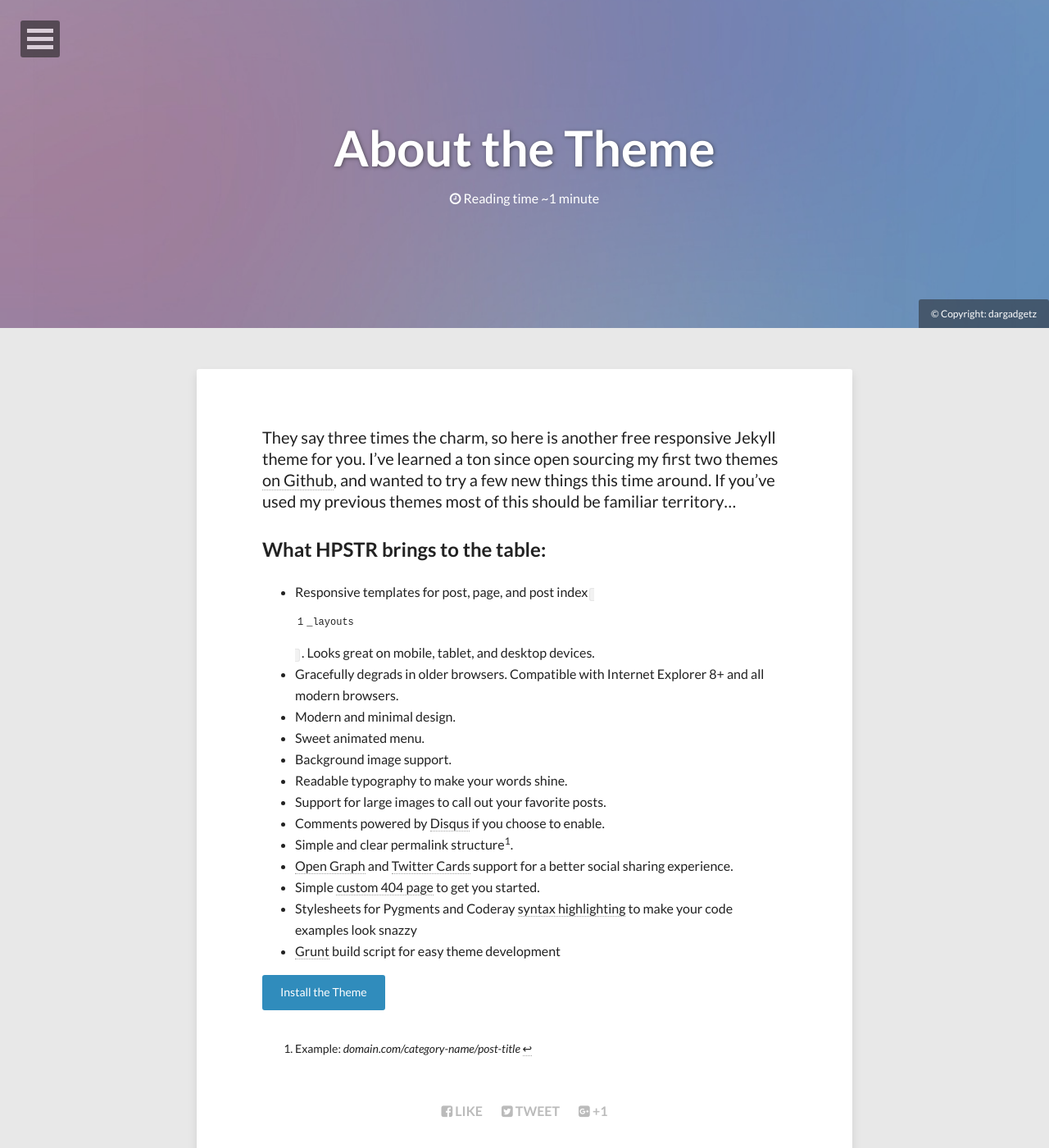
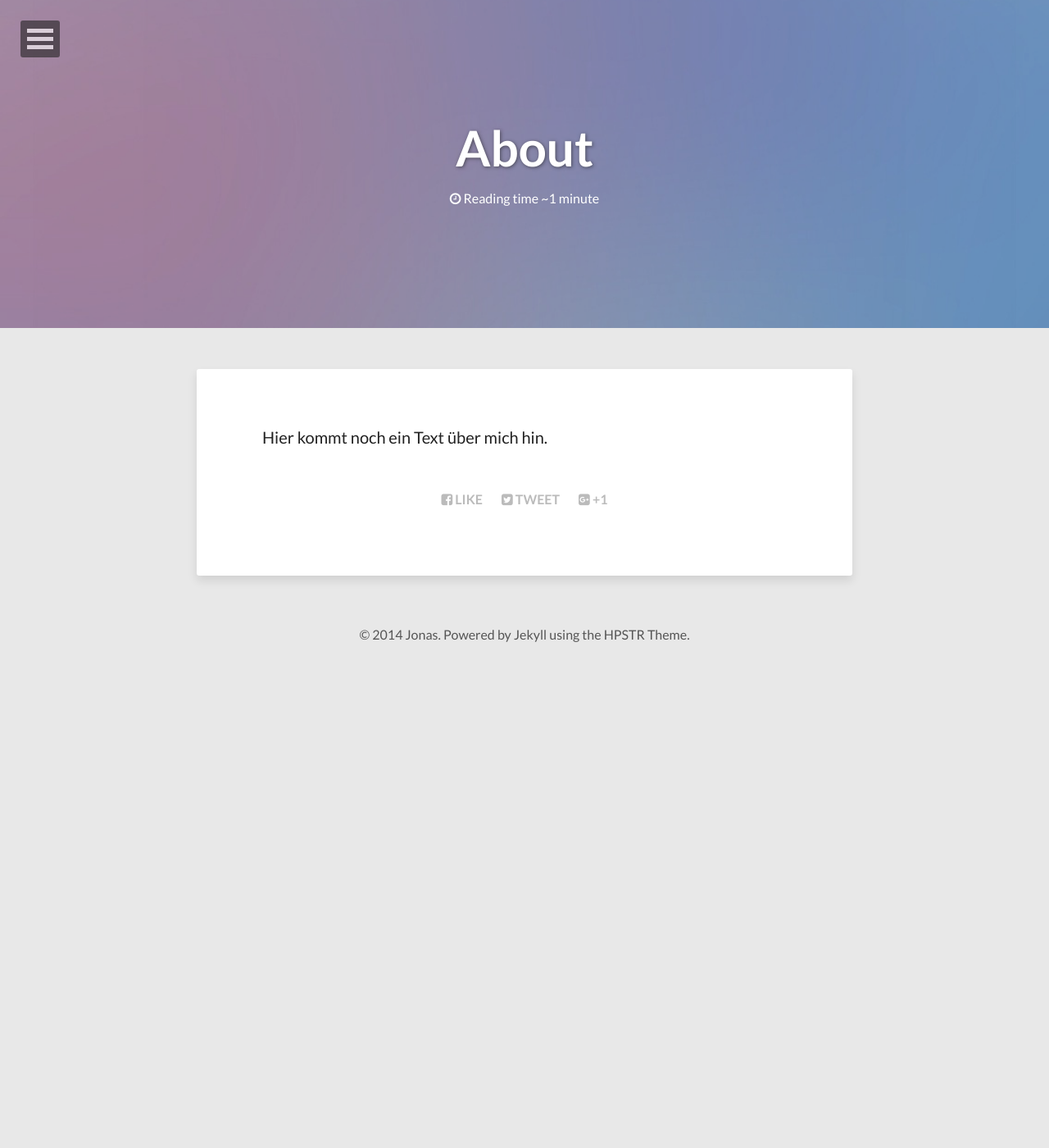
Before and after one commit to jonas28/jonas28.github.io, a Jekyll site: the page built from about.md, in a window 1280 px wide and 1400 px high. Shown: the whole window at 82% size. Built offline with Jekyll 4.4.1, drawn with Linux system fonts in a browser that asks for light colours; nearby versions of some CDN libraries.

```diff
--- a/_config.yml
+++ b/_config.yml
@@ -5,7 +5,6 @@ reading_time:     true
 words_per_minute: 200
 #Your site's domain goes here. Leave localhost server or blank when working locally.
 url:              http://jonas28.github.io
-
 # Owner/author information
 owner:
   name:           Jonas
--- a/about.md
+++ b/about.md
@@ -1,33 +1,11 @@
 ---
 layout: page
 permalink: /about/
-title: About the Theme
-tags: [Jekyll, theme, modern, minimal, responsive]
+title: About
+tags:
 image:
   feature: abstract-5.jpg
-  credit: dargadgetz
-  creditlink: http://www.dargadgetz.com/ios-7-abstract-wallpaper-pack-for-iphone-5-and-ipod-touch-retina/
 share: true
 ---
 
-They say three times the charm, so here is another free responsive Jekyll theme for you. I've learned a ton since open sourcing my first two themes [on Github](http://github.com/mmistakes), and wanted to try a few new things this time around. If you've used my previous themes most of this should be familiar territory...
-
-## What HPSTR brings to the table:
-
-* Responsive templates for post, page, and post index `_layouts`. Looks great on mobile, tablet, and desktop devices.
-* Gracefully degrads in older browsers. Compatible with Internet Explorer 8+ and all modern browsers.
-* Modern and minimal design.
-* Sweet animated menu.
-* Background image support.
-* Readable typography to make your words shine.
-* Support for large images to call out your favorite posts.
-* Comments powered by [Disqus](http://disqus.com) if you choose to enable.
-* Simple and clear permalink structure[^1].
-* [Open Graph](https://developers.facebook.com/docs/opengraph/) and [Twitter Cards](https://dev.twitter.com/docs/cards) support for a better social sharing experience.
-* Simple [custom 404 page]({{ site.url }}/404.html) to get you started.
-* Stylesheets for Pygments and Coderay [syntax highlighting]({{ site.url }}/code-highlighting-post/) to make your code examples look snazzy
-* [Grunt](http://gruntjs.com) build script for easy theme development
-
-<div markdown="0"><a href="{{ site.url }}/theme-setup" class="btn btn-info">Install the Theme</a></div>
-
-[^1]: Example: *domain.com/category-name/post-title*
+Hier kommt noch ein Text über mich hin.
```
Also changed, not shown: _posts/2014-09-23-landingpages.md (added, +22 -0 lines).
